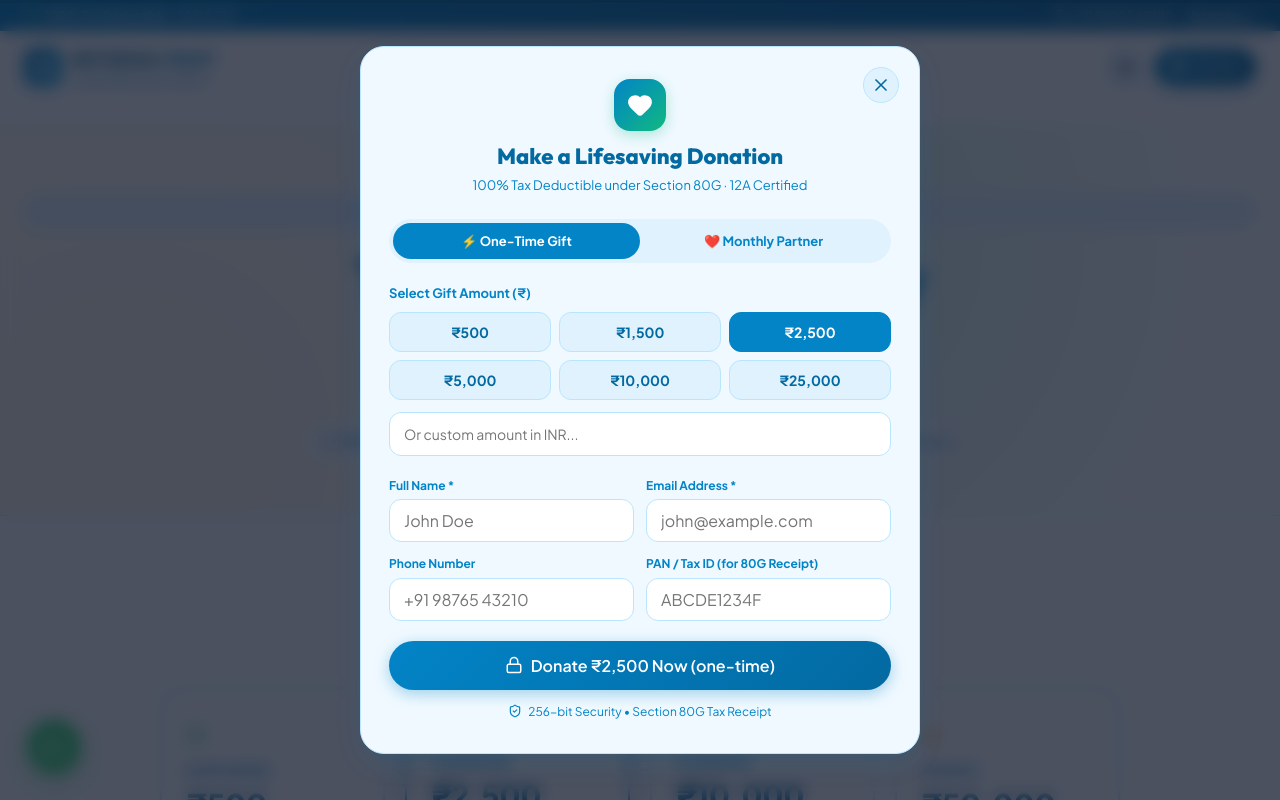
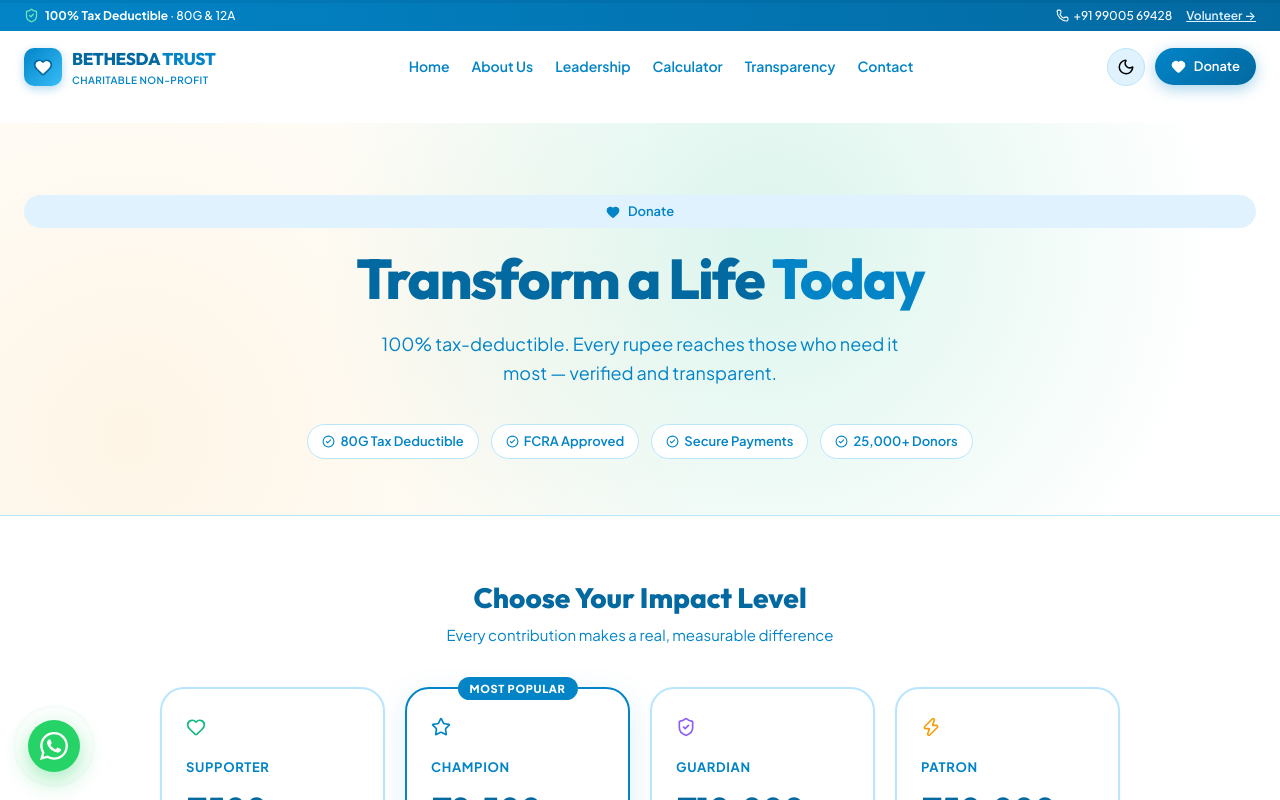
Before and after one commit to dev-abhisheksh/Bethesda, a React (Vite) app: page /donate in a window 1280 px wide. Shown: the top 800 px of the page. Built offline with nearby package versions, Linux system fonts and the light colour scheme.

Commit message:
refactor: update DonatePage to remove modal and navigate to contact for donations

```diff
--- a/src/App.jsx
+++ b/src/App.jsx
@@ -1,12 +1,11 @@
 import React, { useState, useEffect } from 'react';
-import { BrowserRouter, Routes, Route, useLocation } from 'react-router-dom';
+import { BrowserRouter, Routes, Route, useLocation, useNavigate } from 'react-router-dom';
 import Preloader from './components/Preloader';
 import ThemeTransitionOverlay from './components/ThemeTransitionOverlay';
 import ScrollEnhancements from './components/ScrollEnhancements';
 import WhatsAppButton from './components/WhatsAppButton';
 import Navbar from './components/Navbar';
 import Footer from './components/Footer';
-import DonationModal from './components/DonationModal';
 
 import HomePage from './pages/HomePage';
 import LeadershipPage from './pages/LeadershipPage';
@@ -27,9 +26,7 @@ function AppInner() {
   const [theme, setTheme] = useState('light');
   const [isThemeSwitching, setIsThemeSwitching] = useState(false);
   const [targetTheme, setTargetTheme] = useState('dark');
-  const [donateOpen, setDonateOpen] = useState(false);
-  const [selectedCause, setSelectedCause] = useState('');
-  const [selectedAmount, setSelectedAmount] = useState(2500);
+  const navigate = useNavigate();
 
   useEffect(() => {
     document.documentElement.setAttribute('data-theme', theme);
@@ -44,13 +41,8 @@ function AppInner() {
     setTimeout(() => setIsThemeSwitching(false), 750);
   };
 
-  const handleOpenDonate = (causeTitle = '', amountVal = 2500) => {
-    setSelectedCause(causeTitle);
-    setSelectedAmount(amountVal);
-    setDonateOpen(true);
-  };
-
-  const handleCloseDonate = () => setDonateOpen(false);
+  // All "Donate" actions now navigate to the /donate page
+  const handleOpenDonate = () => navigate('/donate');
 
   return (
     <div style={{ minHeight: '100vh', backgroundColor: 'var(--bg-primary)', color: 'var(--text-primary)' }}>
@@ -60,7 +52,7 @@ function AppInner() {
       <ScrollEnhancements />
       <WhatsAppButton />
 
-      <Navbar theme={theme} toggleTheme={toggleTheme} onOpenDonate={handleOpenDonate} />
+      <Navbar theme={theme} toggleTheme={toggleTheme} />
 
       <Routes>
         <Route path="/" element={<HomePage onOpenDonate={handleOpenDonate} />} />
@@ -68,18 +60,11 @@ function AppInner() {
         <Route path="/leadership" element={<LeadershipPage />} />
         <Route path="/calculator" element={<CalculatorPage onOpenDonate={handleOpenDonate} />} />
         <Route path="/transparency" element={<TransparencyPage />} />
-        <Route path="/donate" element={<DonatePage onOpenDonate={handleOpenDonate} />} />
+        <Route path="/donate" element={<DonatePage />} />
         <Route path="/contact" element={<ContactPage />} />
       </Routes>
 
-      <Footer onOpenDonate={handleOpenDonate} />
-
-      <DonationModal
-        isOpen={donateOpen}
-        onClose={handleCloseDonate}
-        initialCause={selectedCause}
-        initialAmount={selectedAmount}
-      />
+      <Footer />
     </div>
   );
 }
--- a/src/components/Footer.jsx
+++ b/src/components/Footer.jsx
@@ -4,7 +4,7 @@ import Card from '@mui/material/Card';
 import { Heart, ShieldCheck, ArrowUp } from 'lucide-react';
 import { trustInfo } from '../data/bethesdaData';
 
-export default function Footer({ onOpenDonate }) {
+export default function Footer() {
   const scrollToTop = () => {
     window.scrollTo({ top: 0, behavior: 'smooth' });
   };
@@ -96,14 +96,14 @@ export default function Footer({ onOpenDonate }) {
             <p style={{ fontSize: '13px', color: '#94a3b8', marginBottom: '20px' }}>
               Your tax-deductible contribution provides hot meals, medicines, and schooling immediately.
             </p>
-            <button
-              onClick={() => onOpenDonate()}
+            <Link
+              to="/donate"
               className="btn btn-accent"
-              style={{ width: '100%', padding: '12px', fontSize: '15px' }}
+              style={{ width: '100%', padding: '12px', fontSize: '15px', justifyContent: 'center', display: 'flex' }}
             >
               <Heart size={16} fill="#ffffff" />
               <span>Donate Now</span>
-            </button>
+            </Link>
           </Card>
 
         </div>
--- a/src/components/Navbar.jsx
+++ b/src/components/Navbar.jsx
@@ -3,7 +3,7 @@ import { Link, useLocation, useNavigate } from 'react-router-dom';
 import { Heart, Sun, Moon, Menu, X, Phone, ShieldCheck, ChevronRight, Users } from 'lucide-react';
 import { trustInfo } from '../data/bethesdaData';
 
-export default function Navbar({ theme, toggleTheme, onOpenDonate }) {
+export default function Navbar({ theme, toggleTheme }) {
   const [isScrolled, setIsScrolled] = useState(false);
   const [mobileMenuOpen, setMobileMenuOpen] = useState(false);
   const location = useLocation();
--- a/src/pages/DonatePage.jsx
+++ b/src/pages/DonatePage.jsx
@@ -1,5 +1,5 @@
-import React, { useEffect } from 'react';
-import DonationModal from '../components/DonationModal';
+import React from 'react';
+import { Link } from 'react-router-dom';
 import { Heart, ShieldCheck, CheckCircle2, Star, Zap, Users } from 'lucide-react';
 
 const tiers = [
@@ -9,14 +9,7 @@ const tiers = [
   { label: 'Patron', amount: 50000, desc: 'Builds a classroom corner', color: '#f59e0b', icon: <Zap size={20} /> },
 ];
 
-export default function DonatePage({ onOpenDonate }) {
-  // Automatically open the modal when this page is visited
-  useEffect(() => {
-    // Small delay to let layout render first
-    const t = setTimeout(() => onOpenDonate('', 2500), 300);
-    return () => clearTimeout(t);
-  }, []); // eslint-disable-line react-hooks/exhaustive-deps
-
+export default function DonatePage() {
   return (
     <main style={{ paddingTop: '20px' }}>
       {/* Page Hero Banner */}
@@ -65,14 +58,13 @@ export default function DonatePage({ onOpenDonate }) {
           <h2 style={{ fontSize: '28px', fontWeight: '800', color: 'var(--text-primary)', marginBottom: '8px' }}>
             Choose Your Impact Level
           </h2>
-          <p style={{ color: 'var(--text-muted)', fontSize: '15px' }}>Click any tier to open the secure donation form</p>
+          <p style={{ color: 'var(--text-muted)', fontSize: '15px' }}>Every contribution makes a real, measurable difference</p>
         </div>
 
         <div style={{ display: 'grid', gridTemplateColumns: 'repeat(auto-fit, minmax(220px, 1fr))', gap: '20px', maxWidth: '960px', margin: '0 auto' }}>
           {tiers.map((tier) => (
-            <button
+            <div
               key={tier.label}
-              onClick={() => onOpenDonate('', tier.amount)}
               style={{
                 position: 'relative',
                 padding: '28px 24px',
@@ -80,7 +72,6 @@ export default function DonatePage({ onOpenDonate }) {
                 background: 'var(--bg-card)',
                 border: `2px solid ${tier.popular ? tier.color : 'var(--border-color)'}`,
                 textAlign: 'left',
-                cursor: 'pointer',
                 boxShadow: tier.popular ? `0 8px 30px ${tier.color}22` : 'var(--shadow-sm)',
                 transition: 'transform 0.2s ease, box-shadow 0.2s ease',
               }}
@@ -104,19 +95,15 @@ export default function DonatePage({ onOpenDonate }) {
               <div style={{ fontSize: '13px', fontWeight: '700', color: 'var(--text-muted)', textTransform: 'uppercase', letterSpacing: '0.05em', marginBottom: '6px' }}>{tier.label}</div>
               <div style={{ fontSize: '30px', fontWeight: '900', color: 'var(--text-primary)', marginBottom: '8px' }}>₹{tier.amount.toLocaleString('en-IN')}</div>
               <div style={{ fontSize: '14px', color: 'var(--text-secondary)' }}>{tier.desc}</div>
-            </button>
+            </div>
           ))}
         </div>
 
-        {/* Custom amount CTA */}
+        {/* Contact CTA */}
         <div style={{ textAlign: 'center', marginTop: '36px' }}>
-          <button
-            onClick={() => onOpenDonate()}
-            className="btn btn-accent"
-            style={{ padding: '14px 36px', fontSize: '16px' }}
-          >
-            <Heart size={18} fill="#fff" /> Donate a Custom Amount
-          </button>
+          <Link to="/contact" className="btn btn-accent" style={{ padding: '14px 36px', fontSize: '16px', display: 'inline-flex' }}>
+            <Heart size={18} fill="#fff" /> Contact Us to Donate
+          </Link>
         </div>
       </div>
 
```
